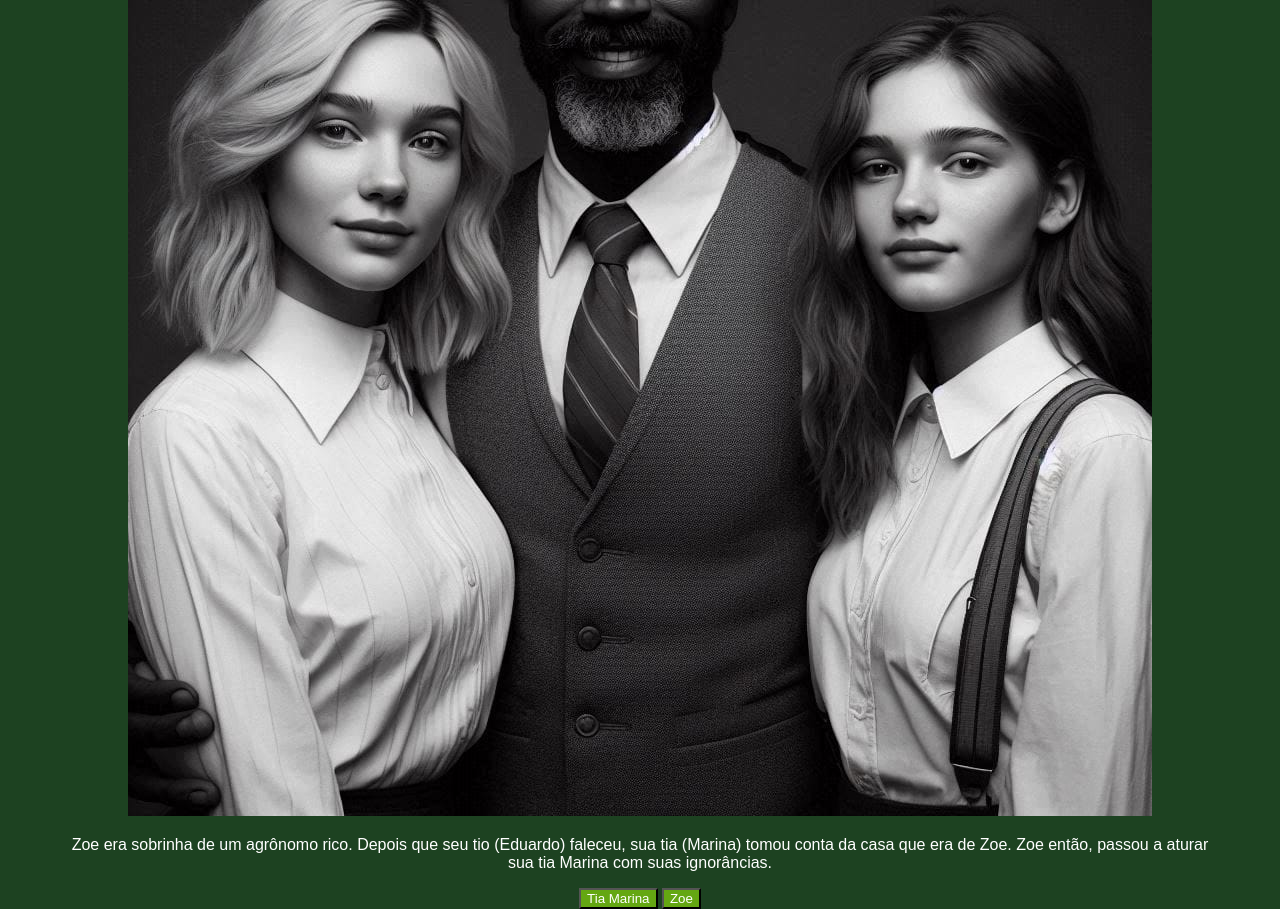
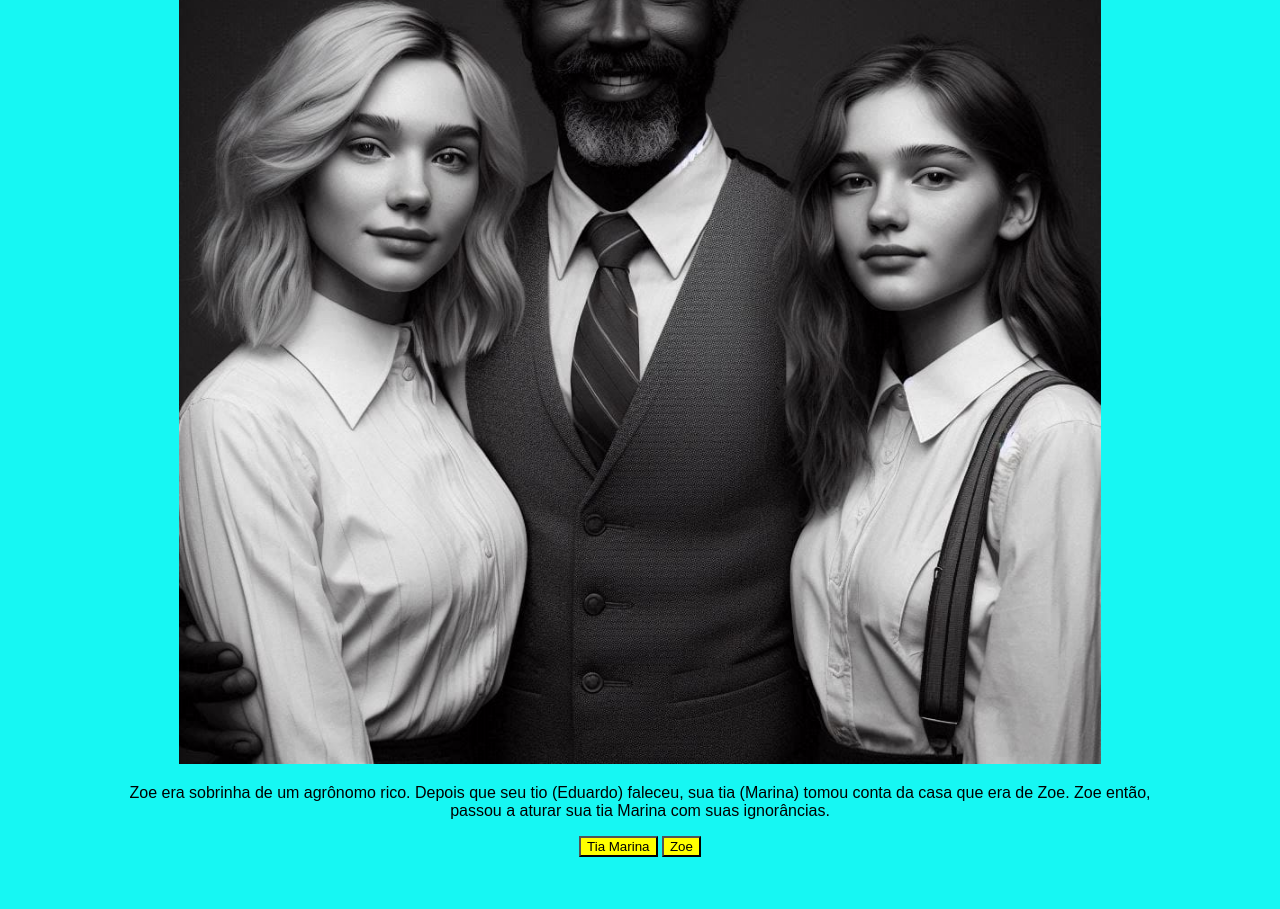
Before and after one commit to erikito99/projeto-2-historia, a plain HTML site: page Index.html in a window 1280 px wide. After the commit the page ends 857 px from the top, so only its background shows below. Drawn offline with Linux system fonts and the light colour scheme; a web font is replaced by a local one.

Commit message:
Update Style.css

```diff
--- a/Style.css
+++ b/Style.css
@@ -1,6 +1,6 @@
 body {
-    background-color: #1D4221;
-    color: white;
+    background-color: #16f7f3;
+    color: black;
     font-family: "Bai Jamjuree", sans-serif;
     display: flex;
     justify-content: center;
@@ -10,8 +10,8 @@ body {
 }
 
 button {
-    background-color: #64A712;
-    color: white;
+    background-color: #ffff00;
+    color: black;
     font-family: "Bai Jamjuree", sans-serif;
 }
 
@@ -25,7 +25,11 @@ button {
 
 main {
     text-align: center;
-    max-width: 90%;
+    max-width: 80%;
+}
+
+img {
+    max-width: 70%;
 }
 
 img {
```
